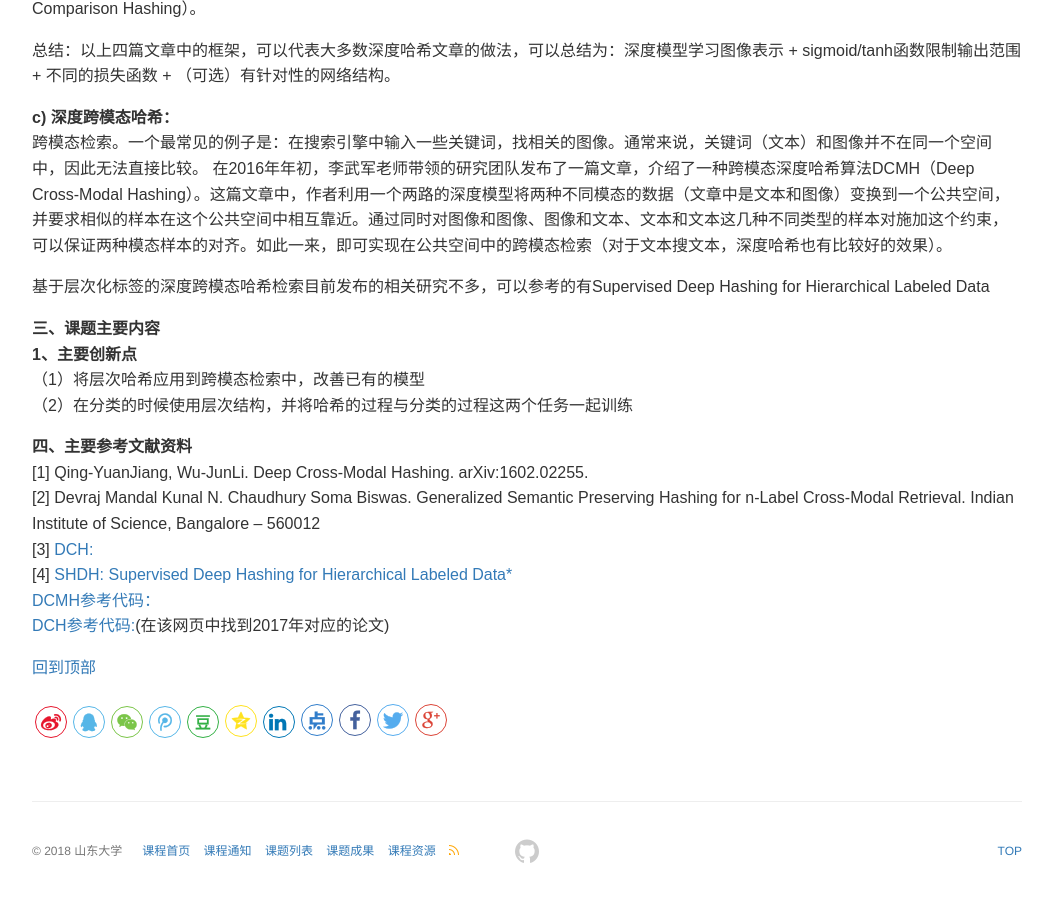
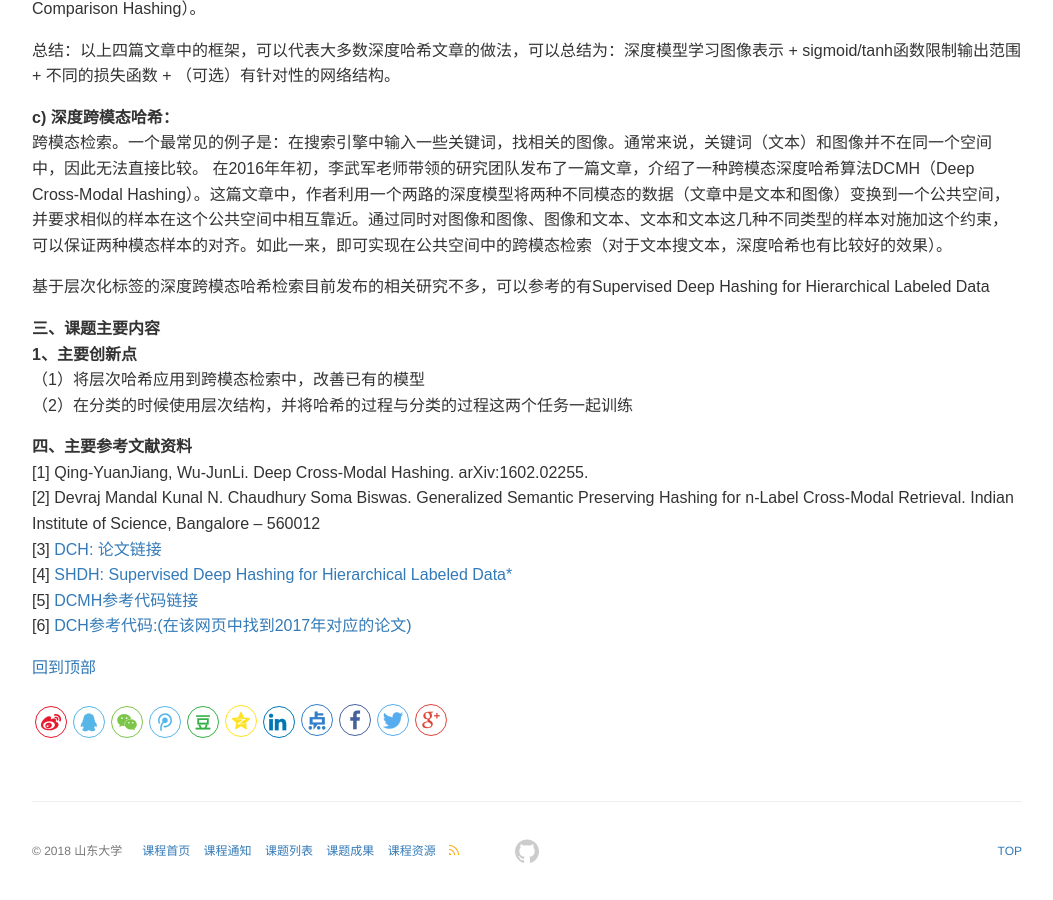
Before and after one commit to sduaicourse/sduaicourse.github.io, a Jekyll site: the page built from _subjects/hash.md, in a window 1280 px wide and 900 px high, scrolled down 1527 px. Shown: the whole window, without its empty margins (113-1166 px from the left). Built offline with Jekyll 4.4.1, drawn with Linux system fonts in a browser that asks for light colours; comment, search, counter and statistics services are not loaded.

Commit message:
upgrade subject lists

```diff
--- a/_subjects/hash.md
+++ b/_subjects/hash.md
@@ -51,9 +51,9 @@ __三、课题主要内容__
 __四、主要参考文献资料__
 [1] Qing-YuanJiang, Wu-JunLi. Deep Cross-Modal Hashing. arXiv:1602.02255.
 [2] Devraj Mandal Kunal N. Chaudhury Soma Biswas. Generalized Semantic Preserving Hashing for n-Label Cross-Modal Retrieval. Indian Institute of Science, Bangalore – 560012
-[3] [DCH: ](http://cfm.uestc.edu.cn/~fshen/pub.html)
+[3] [DCH: 论文链接](http://cfm.uestc.edu.cn/~fshen/pub.html)
 [4] [SHDH: Supervised Deep Hashing for Hierarchical Labeled Data*](https://www.researchgate.net/publication/315835894_Supervised_Deep_Hashing_for_Hierarchical_Labeled_Data)
-[DCMH参考代码：](https://github.com/jiangqy/DCMHCVPR2017/tree/master/DCMH_tensorflow/DCMH_tensorflow)
-[DCH参考代码:](http://cfm.uestc.edu.cn/~fshen/pub.html)(在该网页中找到2017年对应的论文)
+[5] [DCMH参考代码链接](https://github.com/jiangqy/DCMHCVPR2017/tree/master/DCMH_tensorflow/DCMH_tensorflow)
+[6] [DCH参考代码:(在该网页中找到2017年对应的论文)](http://cfm.uestc.edu.cn/~fshen/pub.html)
 
 [回到顶部](#readme)
```
